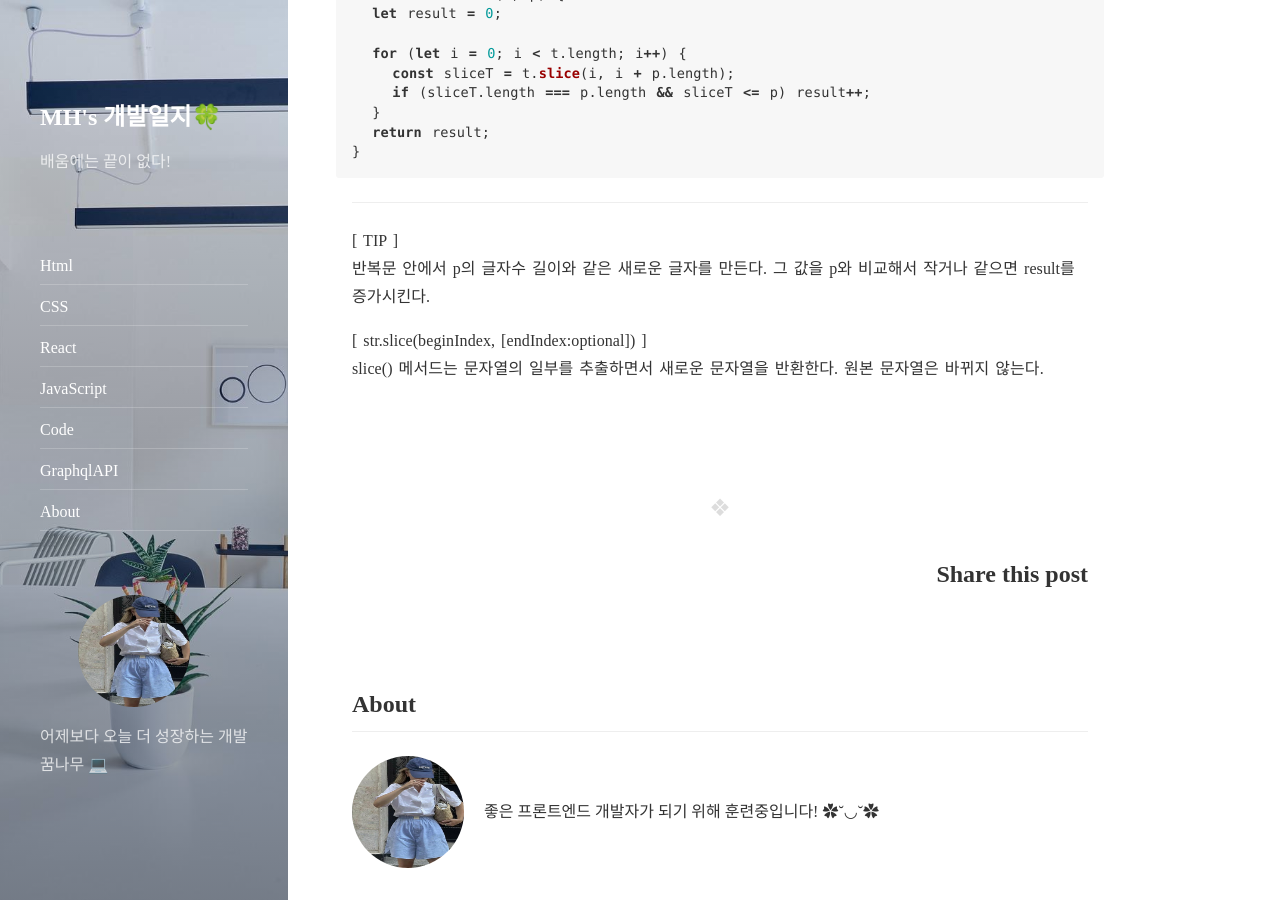
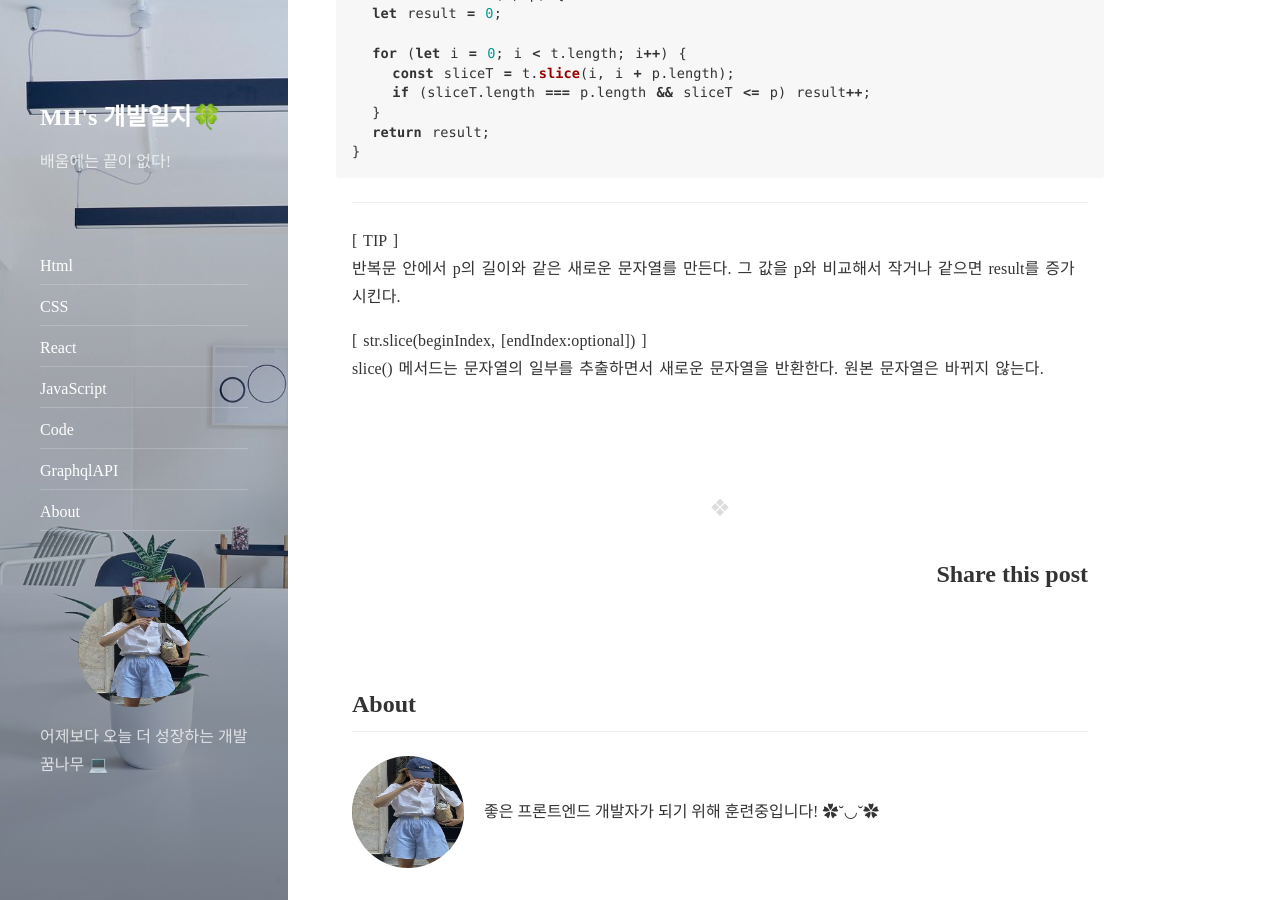
Before and after one commit to MyeongheeJung/MyeongheeJung.github.io, a Jekyll site: the page built from _posts/2023-03-08-algorithm-test3.md, in a window 1280 px wide and 900 px high, scrolled down 1491 px. Built offline with Jekyll 4.4.1, drawn with Linux system fonts in a browser that asks for light colours; nearby versions of some CDN libraries; comment, search, counter and statistics services are not loaded.

Commit message:
[2023-03-08(algorithm 문제풀이)]

```diff
--- a/_posts/2023-03-08-algorithm-test3.md
+++ b/_posts/2023-03-08-algorithm-test3.md
@@ -68,7 +68,7 @@ function solution(t, p) {
 <hr>
 
 [ TIP ]<br>
-반복문 안에서 p의 글자수 길이와 같은 새로운 글자를 만든다. 그 값을 p와 비교해서 작거나 같으면 result를 증가시킨다.
+반복문 안에서 p의 길이와 같은 새로운 문자열를 만든다. 그 값을 p와 비교해서 작거나 같으면 result를 증가시킨다.
 <br>
 
 [ str.slice(beginIndex, [endIndex:optional]) ]<br>
```
